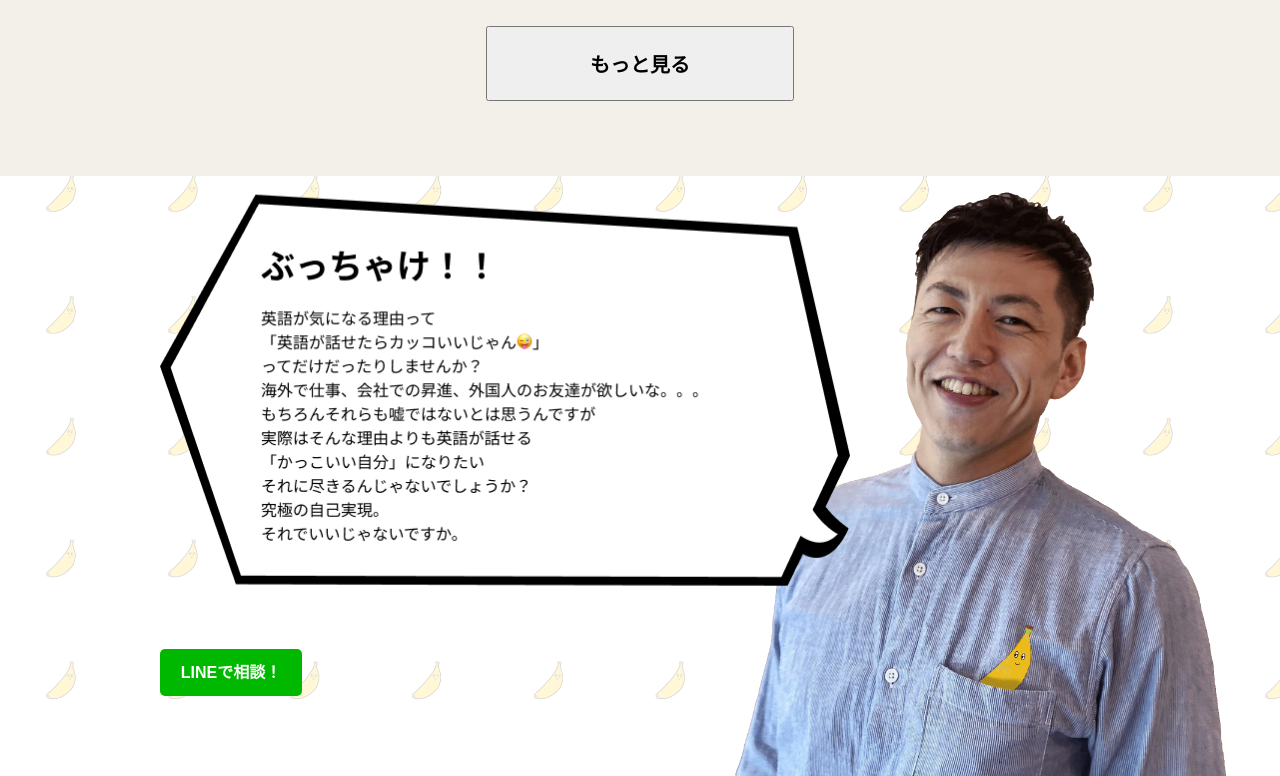
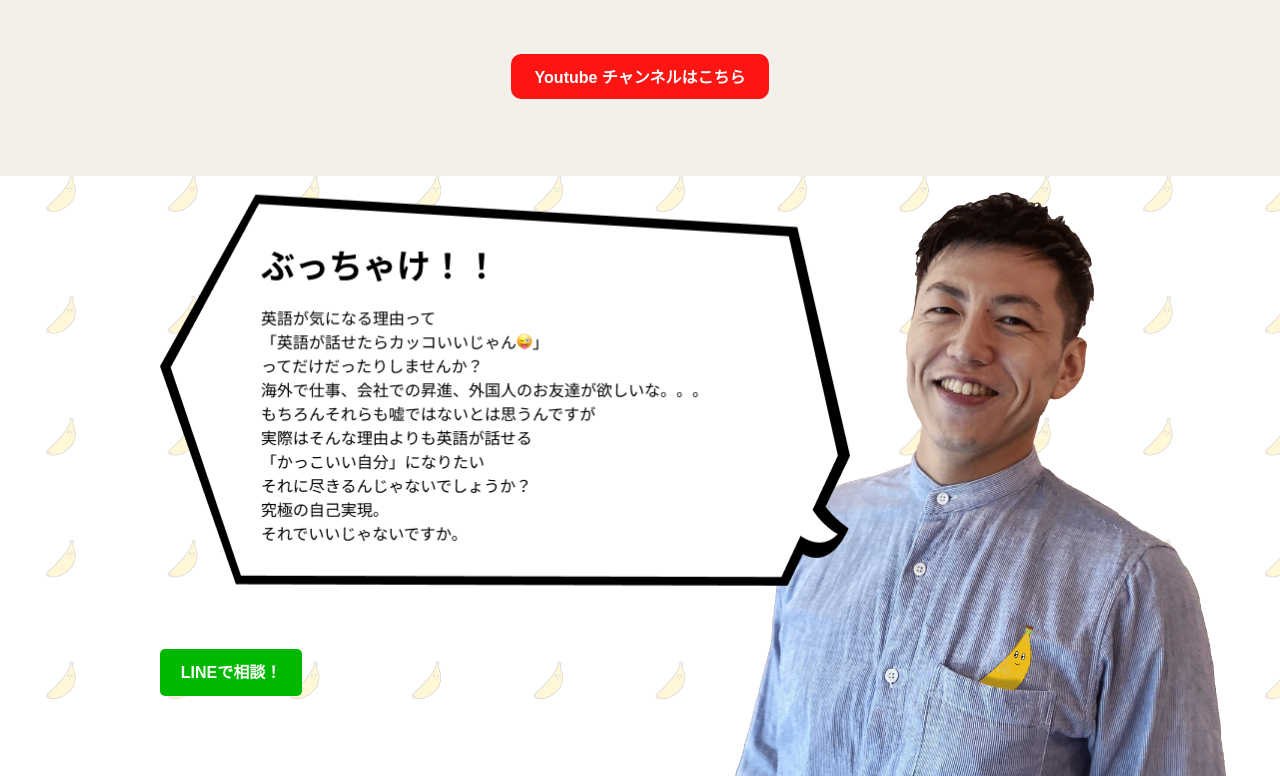
Before and after one commit to Sho8000/Client-s-Detox-English-Conversation, a website with bundled scripts: page index.html in a window 1280 px wide. Shown: the part 1074-1850 px from the top of the page. Built offline with nearby package versions, Linux system fonts and the light colour scheme.

Commit message:
changed the youtube link btn

```diff
--- a/js/components/Index.js
+++ b/js/components/Index.js
@@ -46,8 +46,8 @@ export class Index extends Component{
                   <div class="filterRight"></div>
                 </swiper-slide>
               </swiper-container>
-              <div class="readMore voiceCReadMore">
-                <a href=${this.YoutubeEnglishClassLink}><button class="showMoreBtn"><p class="font_p_L fontWaitBold">${mainCouse[4]}</p></button></a>
+              <div class="youtubeLink">
+                <a href="${this.YoutubeEnglishClassLink}"><button class="youtubeBtn font_p_m fontWaitBold">Youtube チャンネルはこちら</button></a>
               </div>`
               )
               children.find(".Youtube").append(eachContents)
--- a/sass/index.scss
+++ b/sass/index.scss
@@ -56,6 +56,21 @@ main{
 .hide{
   display: none;
 }
+
+.youtubeLink{
+  height: 100px;
+  text-align: center;
+  place-content: center;
+  .youtubeBtn{
+    background-color: #FD1513;
+    color: #fcfcfc;
+    border: none;
+    border-radius: 10px;
+    height: 45px;
+    padding: 0 1.5rem;
+  }
+}
+
 //////IndexHero Height////////////
 .indexPage{
   main{
```
Also changed, not shown: css/index.css, 1 other file.
